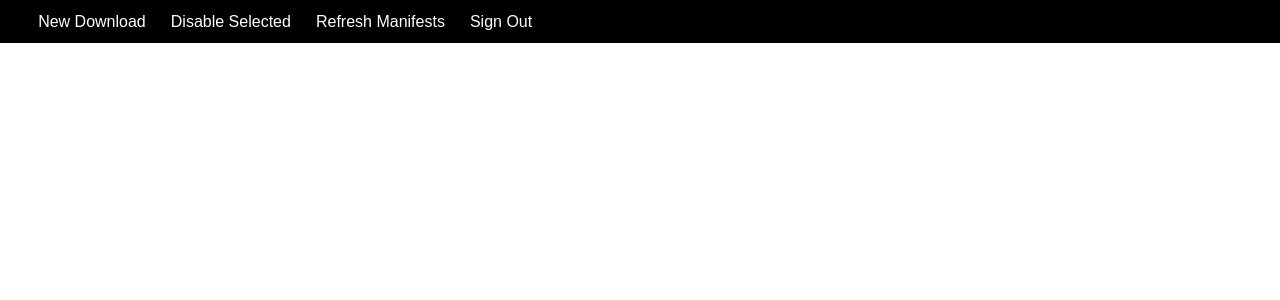
After one commit to LABMATT/DownloadManager, a PHP site: page /Manage.php in a window 1280 px wide. The commit adds this page. Shown: the top 300 px of the page. Run offline with PHP 8.4, Linux system fonts and the light colour scheme.

Commit message:
Download Manger Front end
- Added page and headder

```diff
--- /dev/null
+++ b/Manage.php
@@ -0,0 +1,25 @@
+<!DOCTYPE html>
+<html>
+    <head>
+
+    <!-- Inportnet info -->
+        <title>Manage</title>
+        <meta charset="UTF-8">
+
+    <!-- Include nessary script files. -->
+        <script type="text/javascript" src="assets\javascript\failedLogin.js"></script>
+        <link rel="stylesheet" type="text/css" href="assets\styles\Manger.css">
+    </head>
+
+<!-- Main Html Body -->
+    <body>
+    <div id="header">
+        <button class="HeaderButton">New Download</button>
+        <button class="HeaderButton">Disable Selected</button>
+        <button class="HeaderButton">Refresh Manifests</button>
+        <button class="HeaderButton">Sign Out</button>
+    </div>
+
+
+    </body>
+</html>
--- /dev/null
+++ b/assets/styles/Manger.css
@@ -0,0 +1,30 @@
+body {
+    margin: 0%;
+
+    display: flex;
+    flex-direction: column;
+
+    background-color: white;
+}
+
+#header {
+    display: flex;
+    flex-direction: row;
+
+    background-color: black;
+
+    padding-left: 2%;
+}
+
+.HeaderButton {
+    padding: 1%;
+    font-family: Arial;
+    font-size: 1em;
+    background-color: black;
+    color: white;
+    border: none;
+}
+
+.HeaderButton:hover {
+    background: red;
+}
--- a/assets/styles/login.css
+++ b/assets/styles/login.css
@@ -23,7 +23,7 @@ body {
 
     background-color: rgb(100,100,100);
     padding: 2%;
-    border-radius: 4px;
+    border-radius: 8px;
     text-align: center;
 }
 
--- a/login.php
+++ b/login.php
@@ -16,12 +16,12 @@
 
     <div id="LoginDiv">
     <h2 id="title">Sign In</h2>
-        <form action="/action_page.php">
+        <form action="/Mange.php" method="post">
             <input type="text" id="username" name="username" placeholder="Username"><br>
             <input type="password" id="password" name="password" placeholder="Password"><br><br>
             <input id="submit" type="submit" value="Sign In">
         </form>
-    <p id="msg">Error Loging In</p>
+    <p id="msg"></p>
     </div>
 
     </body>
```
Also changed, not shown: Mange.php (deleted).
